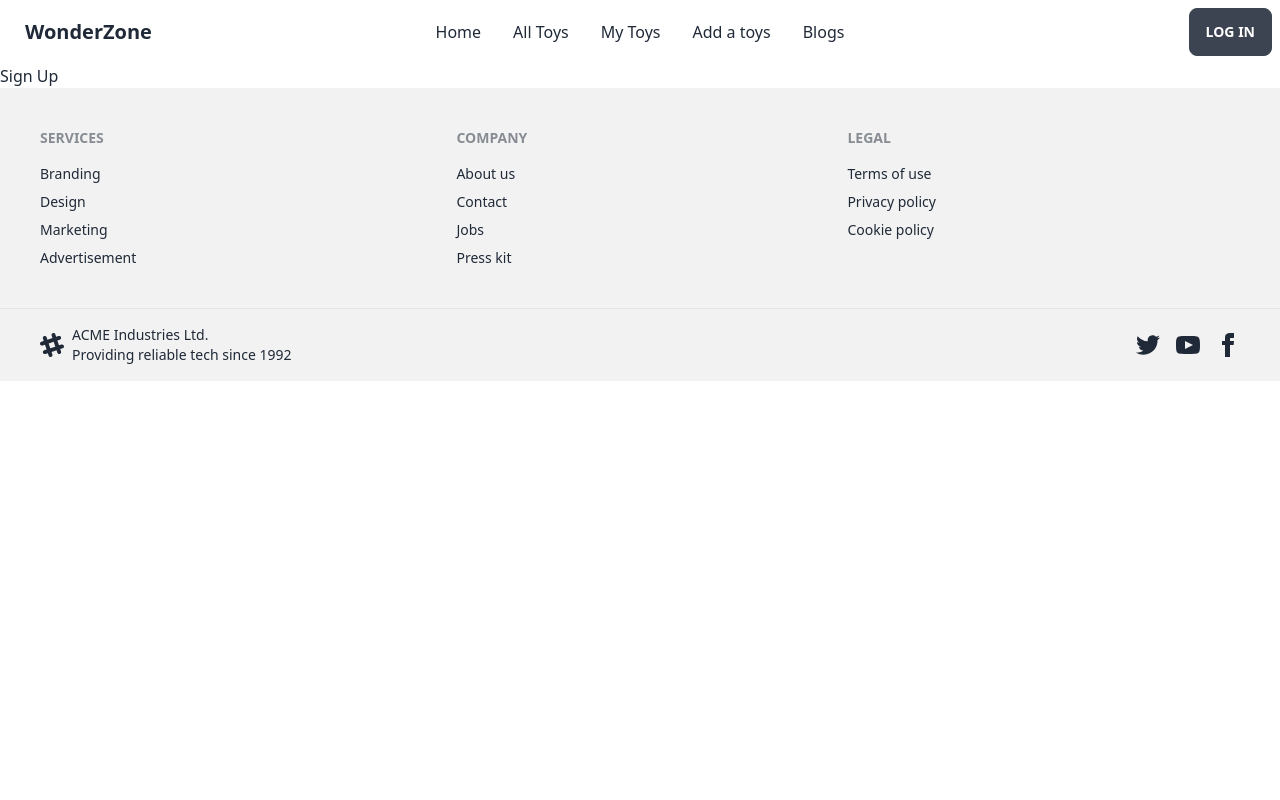
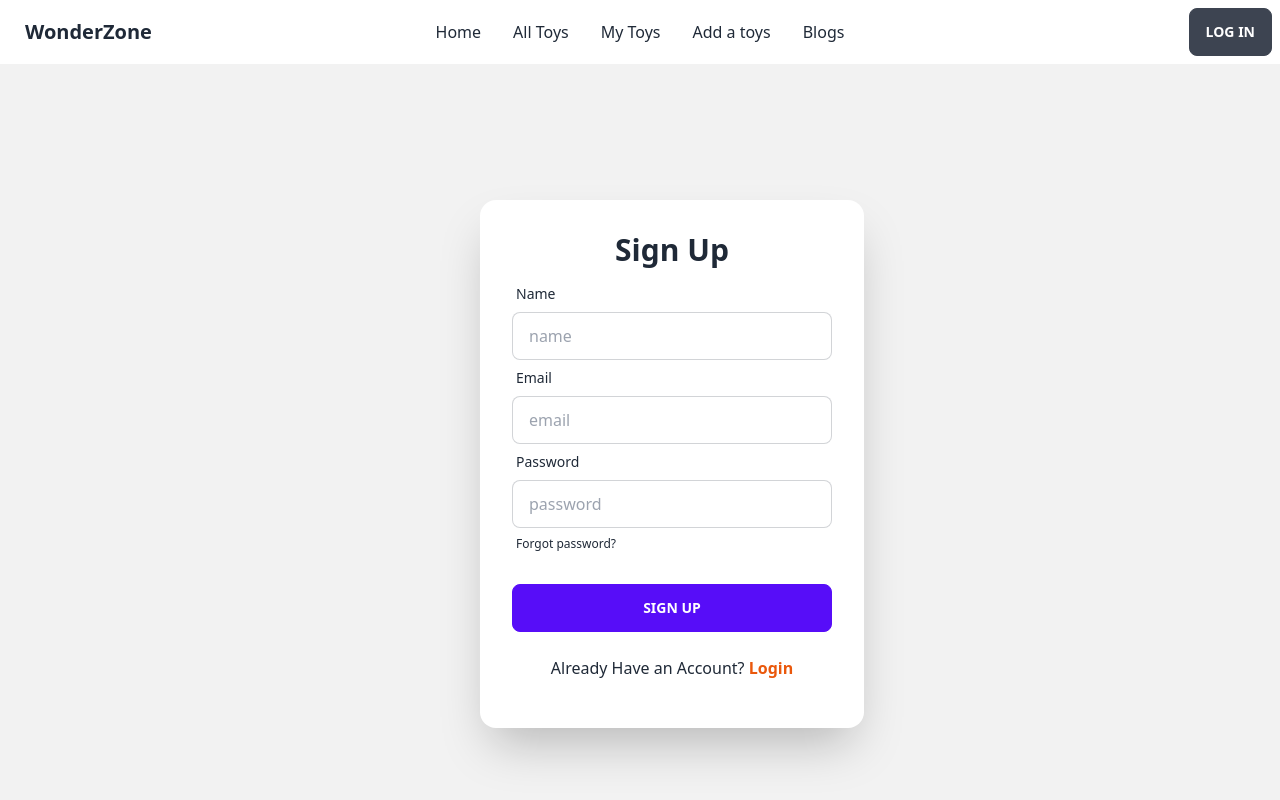
Before and after one commit to anik12136/wonder-Zone-assignment-11-client, a React (Create React App) app: page /signup in a window 1280 px wide. Shown: the top 800 px of the page. Built offline with nearby package versions, Linux system fonts and the light colour scheme.

Commit message:
added authprovider using context Api

```diff
--- a/package.json
+++ b/package.json
@@ -7,6 +7,7 @@
     "@testing-library/react": "^13.4.0",
     "@testing-library/user-event": "^13.5.0",
     "daisyui": "^2.51.6",
+    "firebase": "^9.22.0",
     "localforage": "^1.10.0",
     "match-sorter": "^6.3.1",
     "react": "^18.2.0",
--- /dev/null
+++ b/src/Firebase/firebase.config.js
@@ -0,0 +1,19 @@
+// Import the functions you need from the SDKs you need
+import { initializeApp } from "firebase/app";
+// TODO: Add SDKs for Firebase products that you want to use
+// https://firebase.google.com/docs/web/setup#available-libraries
+
+// Your web app's Firebase configuration
+const firebaseConfig = {
+  apiKey: "AIzaSyC6R6ZRrSeo_SF0v1161SnX7ZiQk0OlhsU",
+  authDomain: "assignment-11-toys-shop.firebaseapp.com",
+  projectId: "assignment-11-toys-shop",
+  storageBucket: "assignment-11-toys-shop.appspot.com",
+  messagingSenderId: "808902404231",
+  appId: "1:808902404231:web:a93de33a39028717c8b022"
+};
+
+// Initialize Firebase
+const app = initializeApp(firebaseConfig);
+
+export default app;
--- a/src/Pages/Login/Login.jsx
+++ b/src/Pages/Login/Login.jsx
@@ -1,13 +1,9 @@
-import React from 'react';
+import React, { useContext, useState } from 'react';
+import { Link, useLocation, useNavigate } from 'react-router-dom';
+import { AuthContext } from '../../Provider/AuthProvider';
+
 
 const Login = () => {
-
-    const handleLogin = event => {
-        event.preventDefault();
-        const form = event.target;
-        const email = form.email.value;
-        const password = form.password.value;
-    }
 
     return (
         <div className="hero min-h-screen bg-base-200">
@@ -18,18 +14,18 @@ const Login = () => {
                 </div>
                 <div className="card flex-shrink-0 w-full max-w-sm shadow-2xl bg-base-100">
                     <div className="card-body">
-                        <form action="" onSubmit={handleLogin} >
+                        <form action="">
                             <div className="form-control">
                                 <label className="label">
                                     <span className="label-text">Email</span>
                                 </label>
-                            <input type="text" placeholder="email" className="input input-bordered" />
+                                <input type="email" placeholder="email" name="email" className="input input-bordered" />
                             </div>
                             <div className="form-control">
                                 <label className="label">
                                     <span className="label-text">Password</span>
                                 </label>
-                            <input type="text" placeholder="password" className="input input-bordered" />
+                                <input type="password" placeholder="password" name="password" className="input input-bordered" />
                                 <label className="label">
                                     <a href="#" className="label-text-alt link link-hover">Forgot password?</a>
                                 </label>
@@ -37,7 +33,14 @@ const Login = () => {
                             <div className="form-control mt-6">
                                 <button className="btn btn-primary">Login</button>
                             </div>
+                            {
+
+                    <div className='flex justify-center'>
+                        <button className="btn btn-wide  mt-3">Login with Google</button>
+                    </div>
+                }
                         </form>
+                        <p className='my-4 text-center'>New to <span className=' font-bold'>Wonder Land</span> ? <Link className='text-orange-600 font-bold' to="/signup">Sign Up</Link> </p>
                     </div>
                 </div>
             </div>
--- a/src/Pages/Registration/SignUp.jsx
+++ b/src/Pages/Registration/SignUp.jsx
@@ -1,9 +1,48 @@
 import React from 'react';
+import { Link } from 'react-router-dom';
 
 const SignUp = () => {
     return (
-        <div>
-            <h2>Sign Up</h2>
+        <div className="hero min-h-screen bg-base-200">
+            <div className="hero-content flex-col lg:flex-row">
+                <div className="w-1/2 mr-12">
+                    {/* <img src={img} alt="" /> */}
+                    <img alt="" />
+                </div>
+                <div className="card flex-shrink-0 w-full max-w-sm shadow-2xl bg-base-100">
+                    <div className="card-body">
+                        <h1 className="text-3xl text-center font-bold">Sign Up</h1>
+                        {/* <form onSubmit={handleSignUp}> */}
+                        <form >
+                            <div className="form-control">
+                                <label className="label">
+                                    <span className="label-text">Name</span>
+                                </label>
+                                <input type="text" name='name' placeholder="name" className="input input-bordered" />
+                            </div>
+                            <div className="form-control">
+                                <label className="label">
+                                    <span className="label-text">Email</span>
+                                </label>
+                                <input type="text" name='email' placeholder="email" className="input input-bordered" />
+                            </div>
+                            <div className="form-control">
+                                <label className="label">
+                                    <span className="label-text">Password</span>
+                                </label>
+                                <input type="text" name='password' placeholder="password" className="input input-bordered" />
+                                <label className="label">
+                                    <a href="#" className="label-text-alt link link-hover">Forgot password?</a>
+                                </label>
+                            </div>
+                            <div className="form-control mt-6">
+                                <input className="btn btn-primary" type="submit" value="Sign Up" />
+                            </div>
+                        </form>
+                        <p className='my-4 text-center'>Already Have an Account? <Link className='text-orange-600 font-bold' to="/login">Login</Link> </p>
+                    </div>
+                </div>
+            </div>
         </div>
     );
 };
--- a/src/Pages/SharedPage/Header/Header.jsx
+++ b/src/Pages/SharedPage/Header/Header.jsx
@@ -49,10 +49,10 @@ const Header = () => {
           </ul>
         </div>
         <div className="navbar-end">
-            <button className='btn'>Log in</button>
+            <Link to = "/login"><button className='btn' >Log in</button></Link>
         </div>
       </div>
   );
 };
 
-export default Header;
+ export default Header;
--- /dev/null
+++ b/src/Provider/AuthProvider.jsx
@@ -0,0 +1,25 @@
+import { createContext, useEffect, useState } from "react";
+import { createUserWithEmailAndPassword, getAuth, GoogleAuthProvider, onAuthStateChanged, signInWithEmailAndPassword, signInWithPopup, signOut } from "firebase/auth";
+import app from "../Firebase/firebase.config";
+
+export const AuthContext = createContext();
+const auth = getAuth(app);
+
+
+const AuthProvider = ({ children }) => {
+    const [user, setUser] = useState(null);
+
+
+    const authInfo = {
+        user,
+
+    }
+
+    return (
+        <AuthContext.Provider value={authInfo}>
+            {children}
+        </AuthContext.Provider>
+    );
+};
+
+export default AuthProvider;
--- a/src/index.js
+++ b/src/index.js
@@ -9,11 +9,14 @@ import {
 } from "react-router-dom";
 
 import router from './Routes/Routes';
+import AuthProvider from './Provider/AuthProvider';
 
 const root = ReactDOM.createRoot(document.getElementById('root'));
 root.render(
   <React.StrictMode>
-  <RouterProvider router={router} />
+    <AuthProvider>
+      <RouterProvider router={router} />
+    </AuthProvider>
   </React.StrictMode>
 );
 
```
Also changed, not shown: 1 other file (tests, documents, lock files or other folders). Lines whose indentation alone changed are shown as unchanged.
